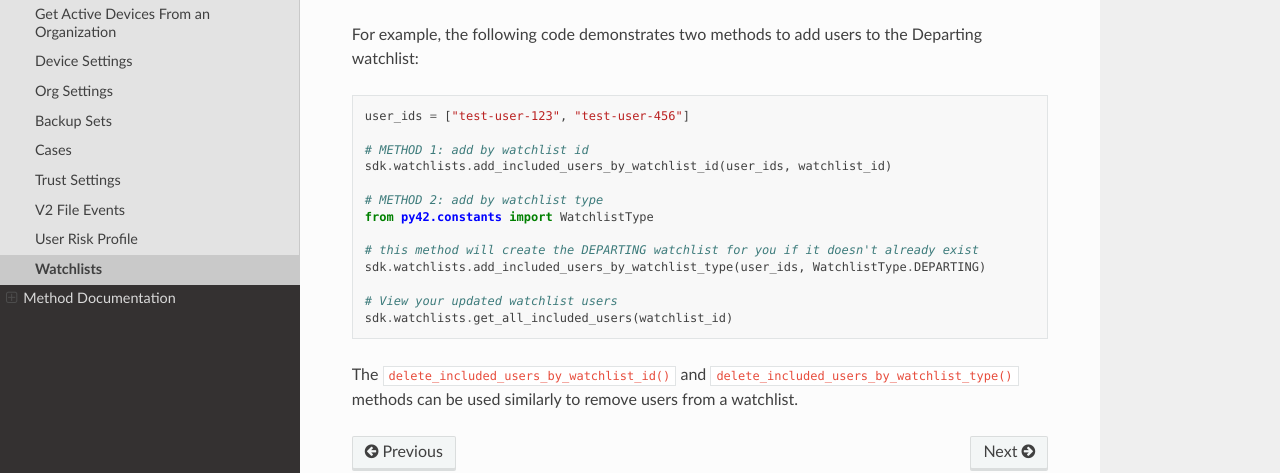
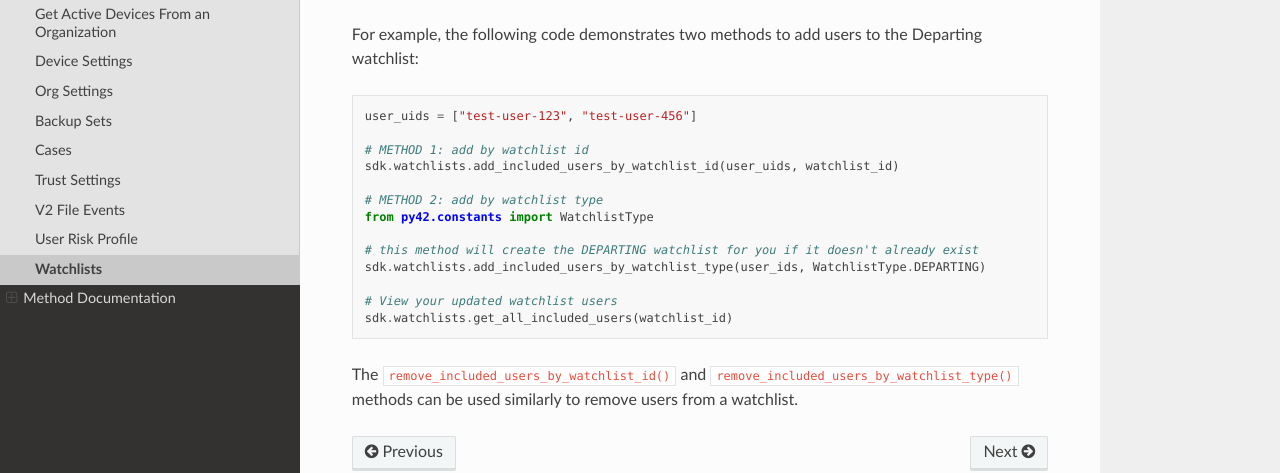
Before and after one commit to code42/py42, a Sphinx documentation site: the page built from docs/userguides/watchlists.md, in a window 1280 px wide and 900 px high, scrolled down 909 px. Shown: the part 299-772 px from the top of the window. Built offline with Sphinx 7.4.7 and the Read the Docs theme 2.0.0, drawn with Linux system fonts in a browser that asks for light colours; the version number is read from the project's files by our own code.

Commit message:
Update watchlists.md (#450)
* Update watchlists.md

Show that add_included_users_by_watchlist_id() takes userUid's not userId

* delete methods for watchlists have been renamed remove

````diff
--- a/docs/userguides/watchlists.md
+++ b/docs/userguides/watchlists.md
@@ -51,10 +51,10 @@ Py42 allows you to reference a watchlist either by its ID or by its type. If add
 For example, the following code demonstrates two methods to add users to the Departing watchlist:
 
 ```python
-user_ids = ["test-user-123", "test-user-456"]
+user_uids = ["test-user-123", "test-user-456"]
 
 # METHOD 1: add by watchlist id
-sdk.watchlists.add_included_users_by_watchlist_id(user_ids, watchlist_id)
+sdk.watchlists.add_included_users_by_watchlist_id(user_uids, watchlist_id)
 
 # METHOD 2: add by watchlist type
 from py42.constants import WatchlistType
@@ -66,4 +66,4 @@ sdk.watchlists.add_included_users_by_watchlist_type(user_ids, WatchlistType.DEPA
 sdk.watchlists.get_all_included_users(watchlist_id)
 ```
 
-The `delete_included_users_by_watchlist_id()` and `delete_included_users_by_watchlist_type()` methods can be used similarly to remove users from a watchlist.
+The `remove_included_users_by_watchlist_id()` and `remove_included_users_by_watchlist_type()` methods can be used similarly to remove users from a watchlist.
````
